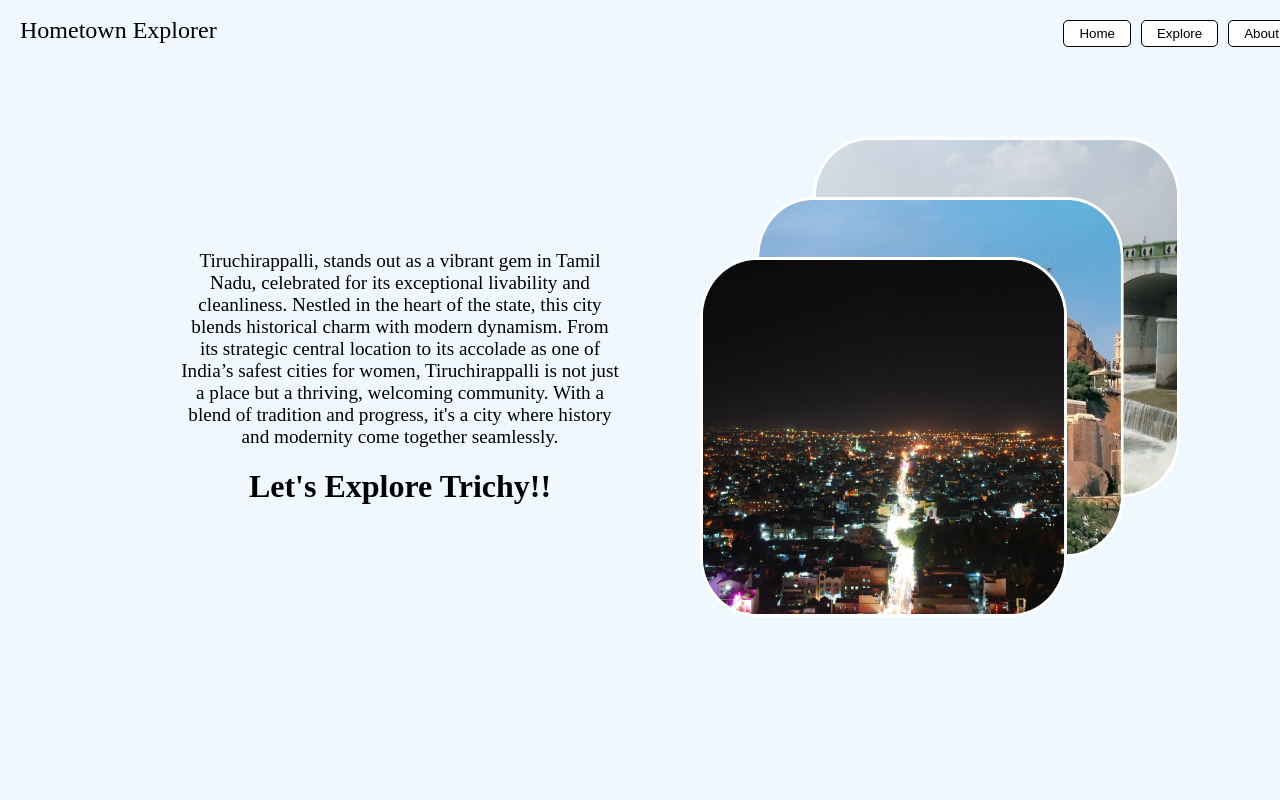
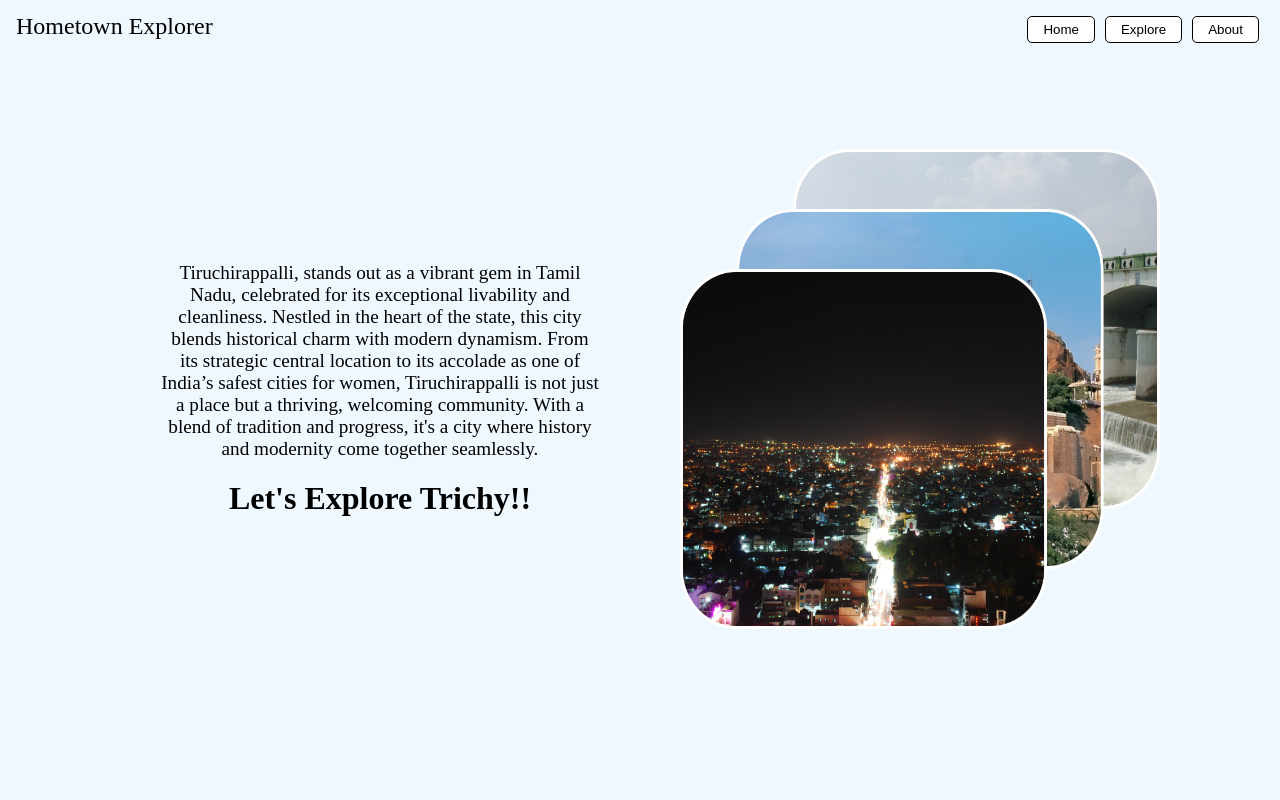
Before and after one commit to Arul-Samuel-A/Explore-Trichy, a plain HTML site: page index.html in a window 1280 px wide. Shown: the top 800 px of the page. Drawn offline with Linux system fonts and the light colour scheme.

Commit message:
Update styles.css

```diff
--- a/styles.css
+++ b/styles.css
@@ -30,6 +30,8 @@
     background-color: hsla(120,100%,50%,0);
 }
 #header{
+    padding: 16px;
+    box-sizing: border-box;
     display: inline-flex;
     justify-content: space-between;
     width: 100%;
@@ -37,8 +39,8 @@
     background-color: hsla(120,100%,50%,0);
 
 }
-body{
-    margin: 20px 20px;
+html,body{
+    box-sizing: border-box;
     width: 100%;
 }
 
@@ -234,6 +236,7 @@ body{
 }
 
 #bio{
+    box-sizing: border-box;
     padding: 20px 0;
     display: flex;
     align-items: center;
@@ -246,6 +249,7 @@ body{
     margin-right: auto;
 }
 #footer{
+    box-sizing: border-box;
     text-align: center;
     padding: 20px 0;
     width: 100%;
```
